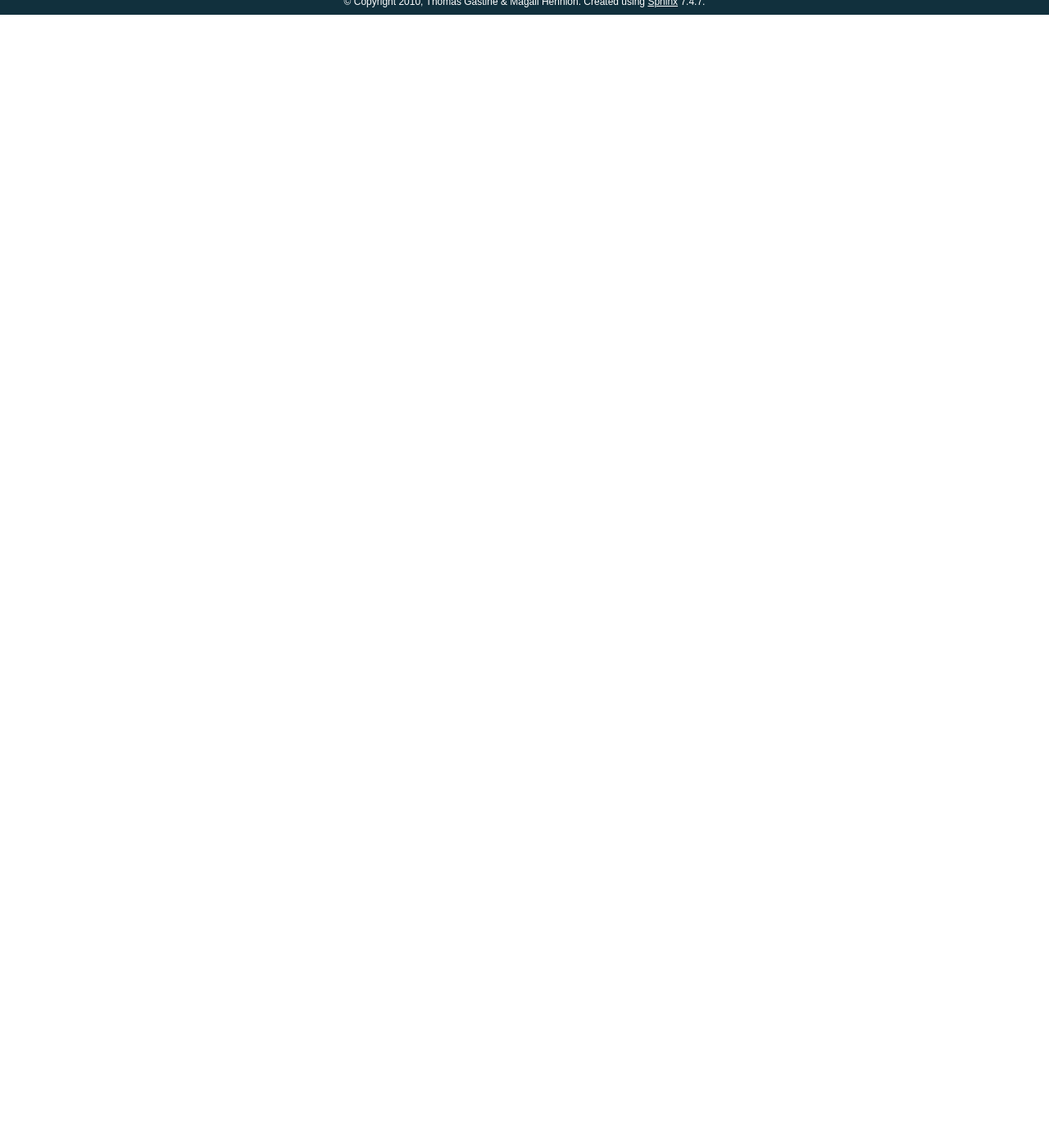
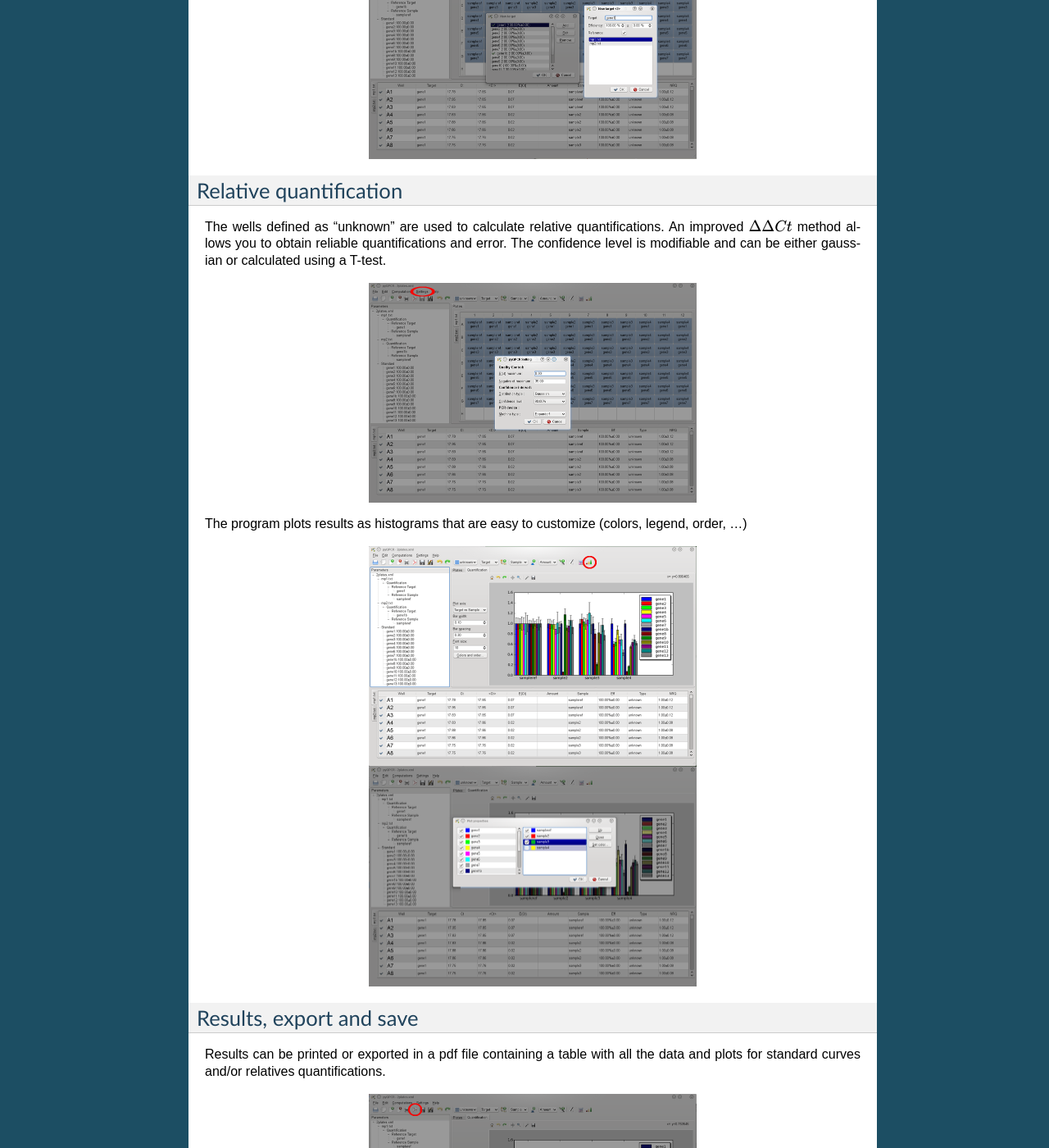
Before and after one commit to bleakley/pyqpcr, a Sphinx documentation site: the page built from sphinx/quickstart.rst, in a window 1280 px wide and 1400 px high, scrolled down 2140 px. Shown: the whole window at 82% size. Built offline with Sphinx 7.4.7, drawn with Linux system fonts in a browser that asks for light colours; formulas are drawn with MathJax 3; before the commit the page ends 2158 px from its top, so only the background shows below that; some of the changed text lies outside the part shown.

Commit message:
improve doc

```diff
--- a/sphinx/quickstart.rst
+++ b/sphinx/quickstart.rst
@@ -15,6 +15,10 @@
 You can directly open these files (examples are in the source code of pyQPCR).
 
 .. image:: img/newproj.png
+   :scale: 50 %
+   :align: center
+
+.. image:: img/addplate.png
    :scale: 50 %
    :align: center
 
@@ -57,3 +61,51 @@
 .. image:: img/refs.png
    :scale: 50 %
    :align: center
+
+
+Relative quantification
+=======================
+
+The wells defined as "unknown" are used to calculate relative quantifications.
+An improved :math:`\Delta\Delta Ct` method allows you to obtain reliable
+quantifications and error. The confidence level is modifiable and can be either
+gaussian or calculated using a T-test.
+
+.. image:: img/rel1.png
+   :scale: 50 %
+   :align: center
+
+The program plots results as histograms that are easy to customize (colors,
+legend, order, ...)
+
+.. image:: img/rel2.png
+   :scale: 50 %
+   :align: center
+
+.. image:: img/rel3.png
+   :scale: 50 %
+   :align: center
+
+Results, export and save
+========================
+
+Results can be printed or exported in a pdf file containing a table with all
+the data and plots for standard curves and/or relatives quantifications.
+
+.. image:: img/res1.png
+   :scale: 50 %
+   :align: center
+
+You can also save your project in the pyQPCR XML file format that allows you to
+keep the entire project with the different plates and settings easily
+recoverable.
+
+Help
+====
+
+A Help menu is available and summarize the different functionalities of the
+software.
+
+.. image:: img/help.png
+   :scale: 50 %
+   :align: center
```
Also changed, not shown: sphinx/img/help.png (added), sphinx/img/rel1.png (added), sphinx/img/rel2.png (added), sphinx/img/rel3.png (added), sphinx/img/res1.png (added).
